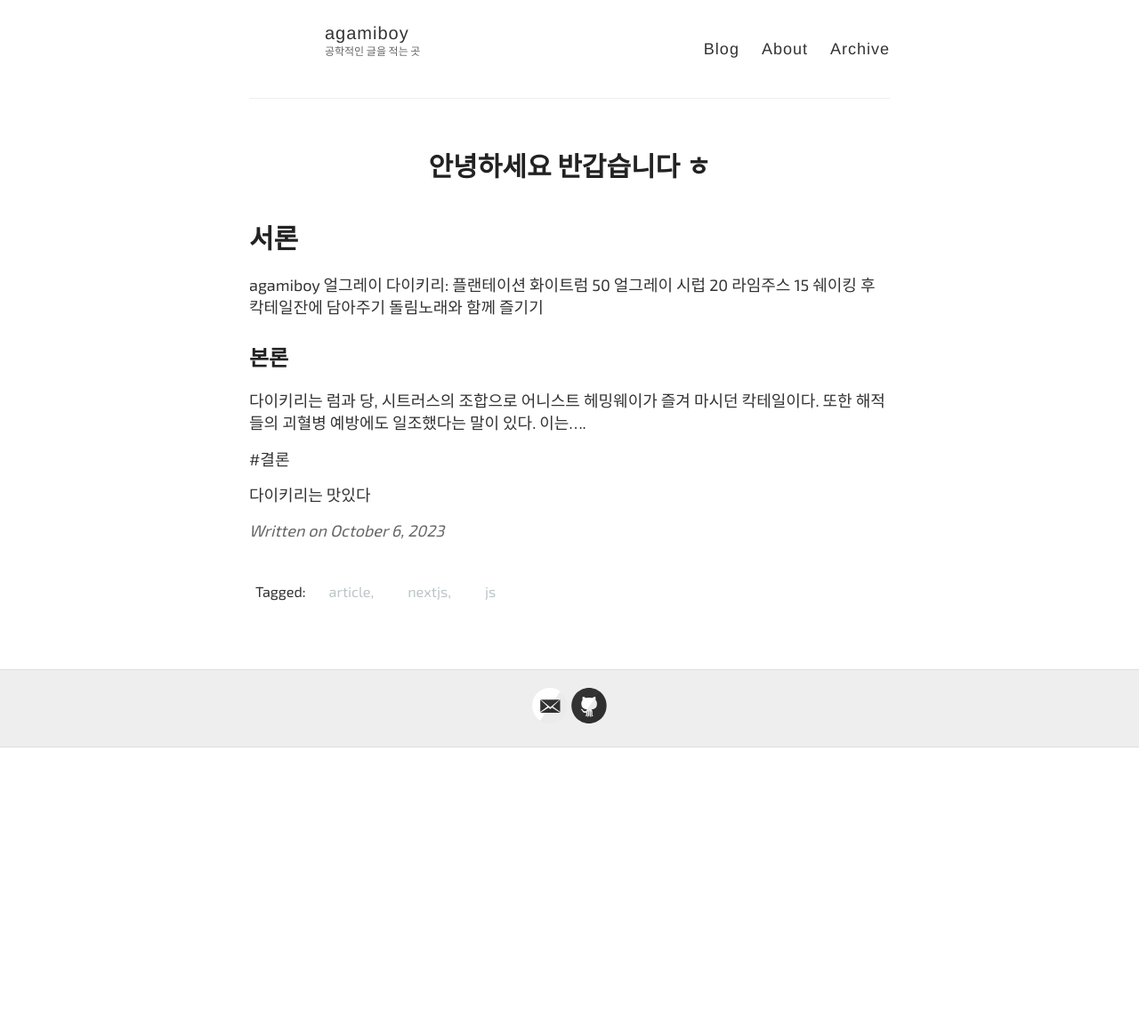
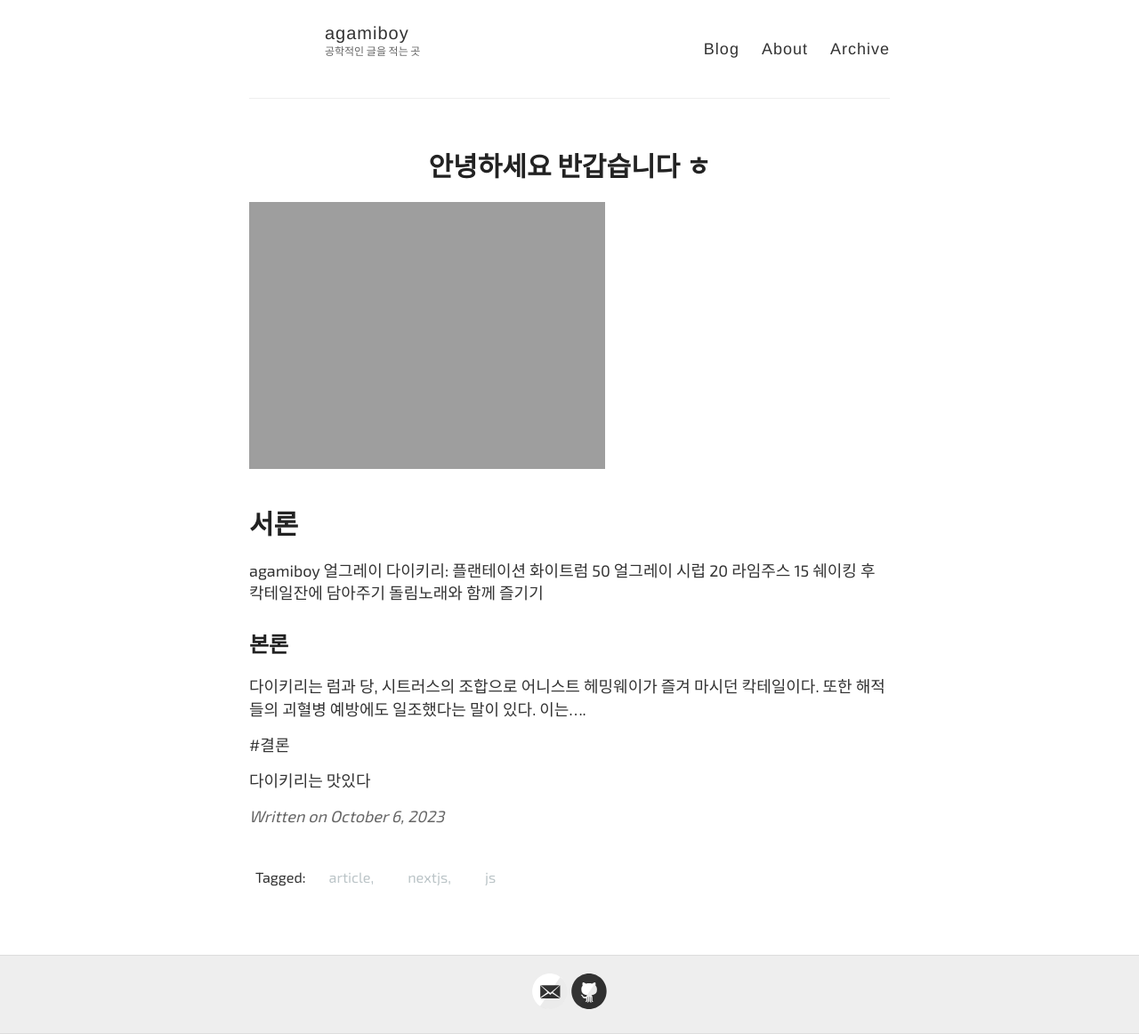
Before and after one commit to agamiboy/agamiboy.github.io, a Jekyll site: the page built from _posts/2023-10-06-dikiri.md, in a window 1280 px wide. Shown: the whole page at 89% size. Built offline with Jekyll 4.4.1, drawn with Linux system fonts in a browser that asks for light colours; some web fonts are replaced; before the commit the page ends 900 px from its top, so only the background shows below that.

Commit message:
fix: add pic

```diff
--- a/_posts/2023-10-06-dikiri.md
+++ b/_posts/2023-10-06-dikiri.md
@@ -4,7 +4,7 @@ title: 안녕하세요 반갑습니다   ㅎ
 author: agamiboy
 tags: article, nextjs, js
 ---
-
+![기사 표지](https://agamiboy.github.io/images/20231006/01.jpg)
 # 서론
 
 agamiboy 얼그레이 다이키리: 플랜테이션 화이트럼 50 얼그레이 시럽 20 라임주스 15 쉐이킹 후 칵테일잔에 담아주기
```
